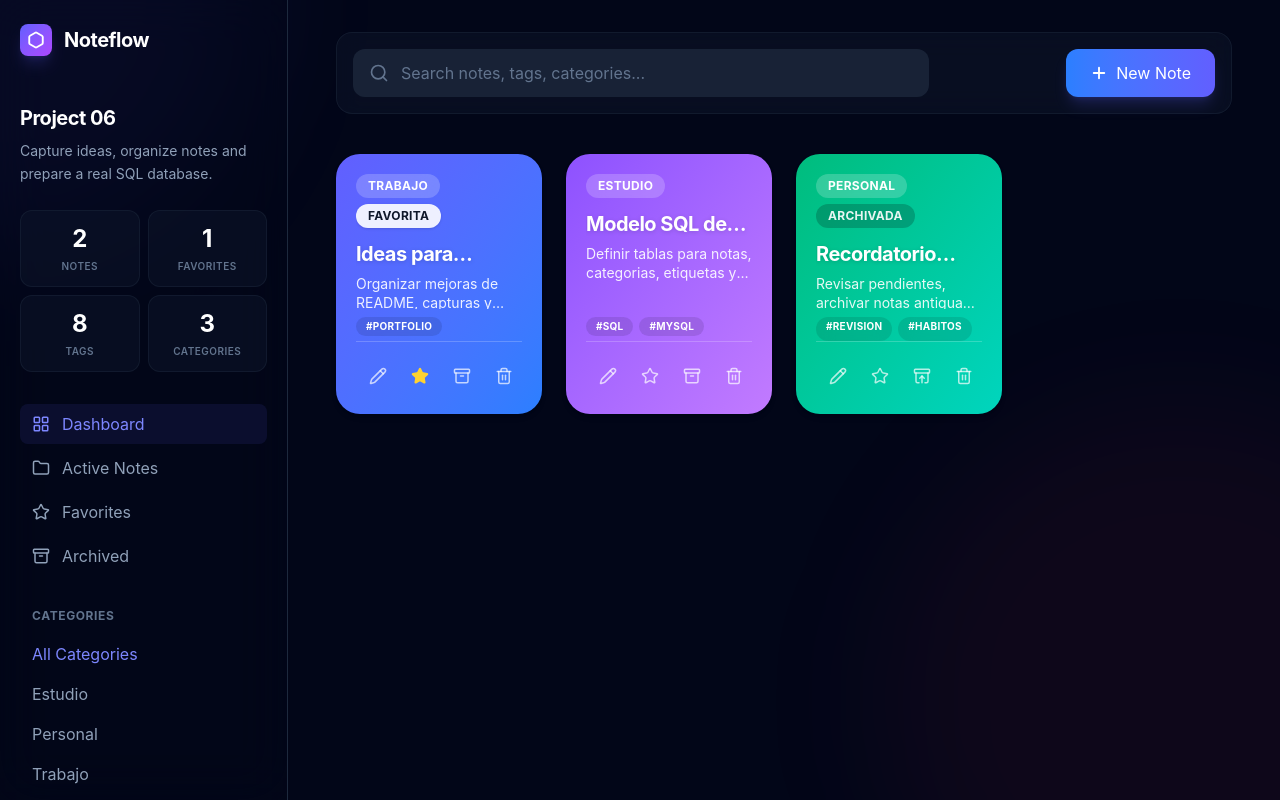
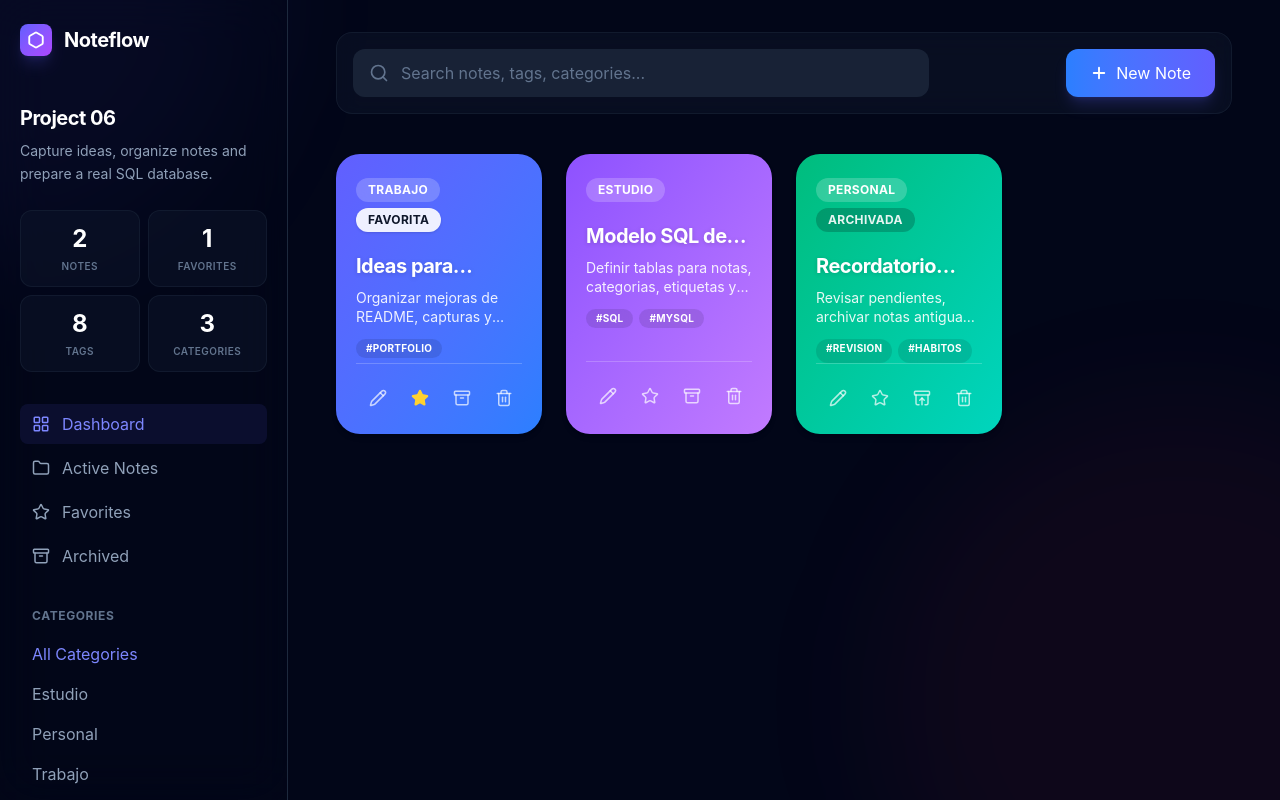
Before and after one commit to alxnrocha/app-notas, a React (Vite) app: page / in a window 1280 px wide. Built offline with nearby package versions, Linux system fonts and the light colour scheme.

Commit message:
fix: improve card layout spacing and prevent tags from touching bottom line

```diff
--- a/src/components/notes/NoteCard.tsx
+++ b/src/components/notes/NoteCard.tsx
@@ -37,8 +37,8 @@ export function NoteCard({
   const bgClass = getCategoryColor(note.category)
 
   return (
-    <article className={`group flex flex-col justify-between h-[260px] rounded-3xl ${bgClass} p-5 shadow-md transition-all hover:shadow-lg hover:-translate-y-1 text-white`}>
-      <div className="flex-1 overflow-hidden flex flex-col">
+    <article className={`group flex flex-col justify-between h-[280px] rounded-3xl ${bgClass} px-5 pt-6 pb-5 shadow-md transition-all hover:shadow-lg hover:-translate-y-1 text-white`}>
+      <div className="flex flex-col">
         <div className="flex flex-wrap items-center gap-1.5">
           <p className="rounded-full bg-white/20 px-3 py-1 text-xs font-bold uppercase tracking-wide text-white backdrop-blur-sm">
             {note.category}
@@ -54,8 +54,8 @@ export function NoteCard({
             </p>
           )}
         </div>
-        <h3 className="mt-3 text-xl font-bold tracking-tight text-white drop-shadow-sm line-clamp-1">{note.title}</h3>
-        <div className="mt-1.5 flex-1 overflow-hidden">
+        <h3 className="mt-5 text-xl font-bold tracking-tight text-white drop-shadow-sm line-clamp-1">{note.title}</h3>
+        <div className="mt-2 overflow-hidden">
           <p className="text-sm leading-snug text-white/90 line-clamp-2">
             {note.content}
           </p>
@@ -65,7 +65,7 @@ export function NoteCard({
             </span>
           )}
         </div>
-        <div className="mt-2 flex flex-wrap gap-1.5 overflow-hidden h-[24px]">
+        <div className="mt-3 flex flex-wrap gap-1.5 overflow-hidden h-[24px]">
           {note.tags.map((tag) => (
             <span
               className="rounded-full bg-black/10 px-2.5 py-0.5 text-[10px] font-bold uppercase tracking-wide text-white backdrop-blur-sm whitespace-nowrap"
```
